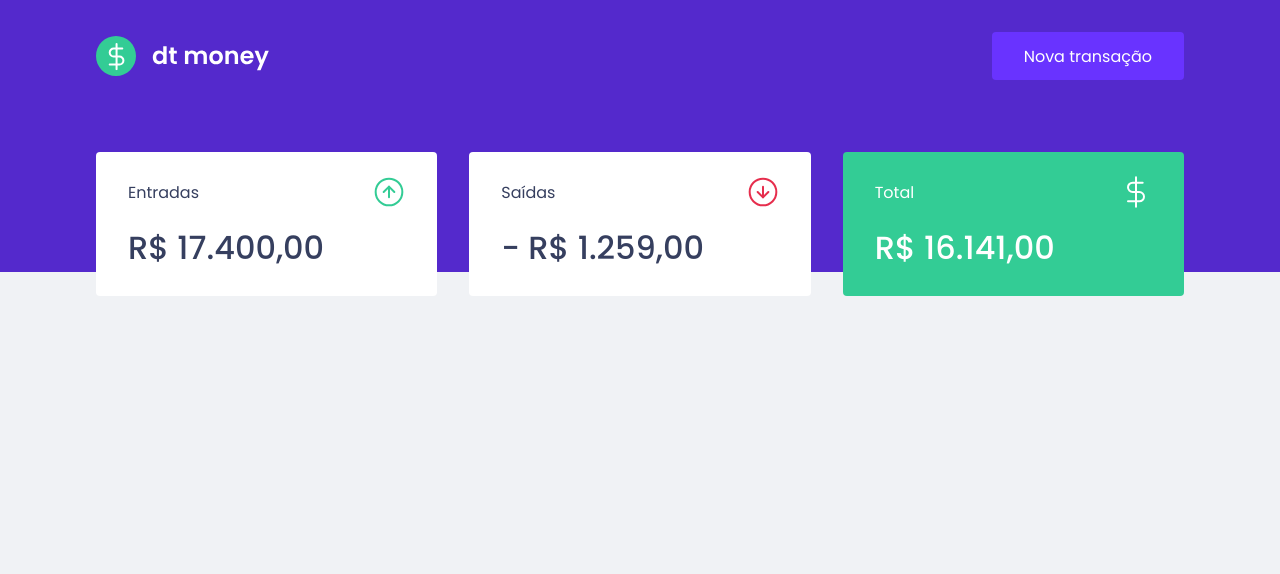
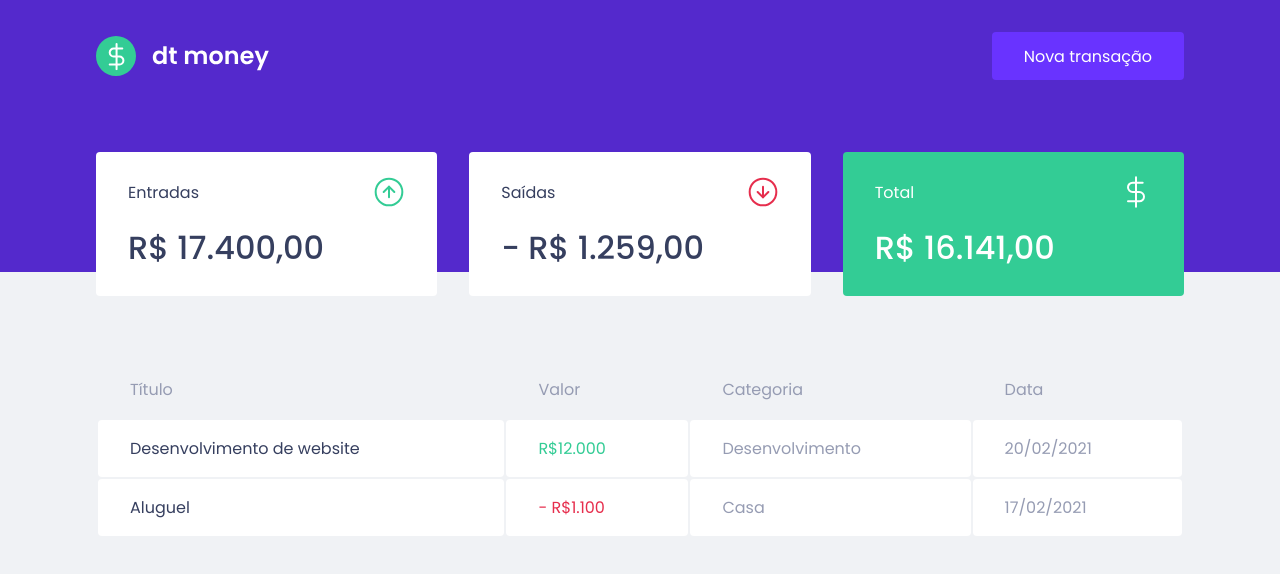
Before and after one commit to leticiar-io/dtmoney, a React (Create React App) app: page / in a window 1280 px wide. Shown: the top 574 px of the page. Built offline with nearby package versions, Linux system fonts and the light colour scheme.

Commit message:
:lipstick: feat: Finalização da Estilizaçao

```diff
--- a/src/components/Dashboard/index.tsx
+++ b/src/components/Dashboard/index.tsx
@@ -1,10 +1,12 @@
 import { Summary } from "../Summary";
+import { TransactionsTable } from "../TransactionsTable";
 import { Container  } from "./styles";
 
 export function Dashboard() {
   return (
     <Container>
       <Summary/>
+      <TransactionsTable/>
     </Container>
   );
 }
--- /dev/null
+++ b/src/components/TransactionsTable/index.tsx
@@ -0,0 +1,33 @@
+import { Container } from "./styles";
+
+export function TransactionsTable(){
+    return(
+        <Container>
+            <table>
+                <thead>
+                    <tr>
+                        <th>Título</th>
+                        <th>Valor</th>
+                        <th>Categoria</th>
+                        <th>Data</th>
+                    </tr>
+                </thead>
+
+                <tbody>
+                    <tr>
+                        <td>Desenvolvimento de website</td>
+                        <td className="deposit">R$12.000</td>
+                        <td>Desenvolvimento</td>
+                        <td>20/02/2021</td>
+                    </tr>
+                    <tr>
+                        <td>Aluguel</td>
+                        <td className="withdraw">- R$1.100</td>
+                        <td>Casa</td>
+                        <td>17/02/2021</td>
+                    </tr>
+                </tbody>
+            </table>
+        </Container>
+    );
+}
--- /dev/null
+++ b/src/components/TransactionsTable/styles.ts
@@ -0,0 +1,38 @@
+import styled from "styled-components";
+
+export const Container = styled.div`
+    margin-top: 4rem;
+
+    table {
+        width: 100%;
+        border-spacing: 0 0 0.5rem;
+
+        th{
+            color: var(--text-body);
+            font-weight: 400;
+            padding: 1rem 2rem;
+            text-align: left;
+            line-height: 1.5rem;
+        }
+
+        td{
+            padding: 1rem 2rem;
+            border: 0;
+            background: var(--shape);
+            color: var(--text-body);
+            border-radius: 0.25rem;
+
+            &:first-child{
+                color: var(--text-title);
+            }
+
+            &.deposit{
+                color: var(--green);
+            }
+
+            &.withdraw{
+                color: var(--red);
+            }
+        }
+    }
+`
--- a/src/styles/global.ts
+++ b/src/styles/global.ts
@@ -2,7 +2,7 @@
 
 export const GlobalStyle = createGlobalStyle`
   :root {
-    --red: ##E62E4D;
+    --red: #E62E4D;
     --blue: #5429CC;
     --green: #33CC95;
 
```
